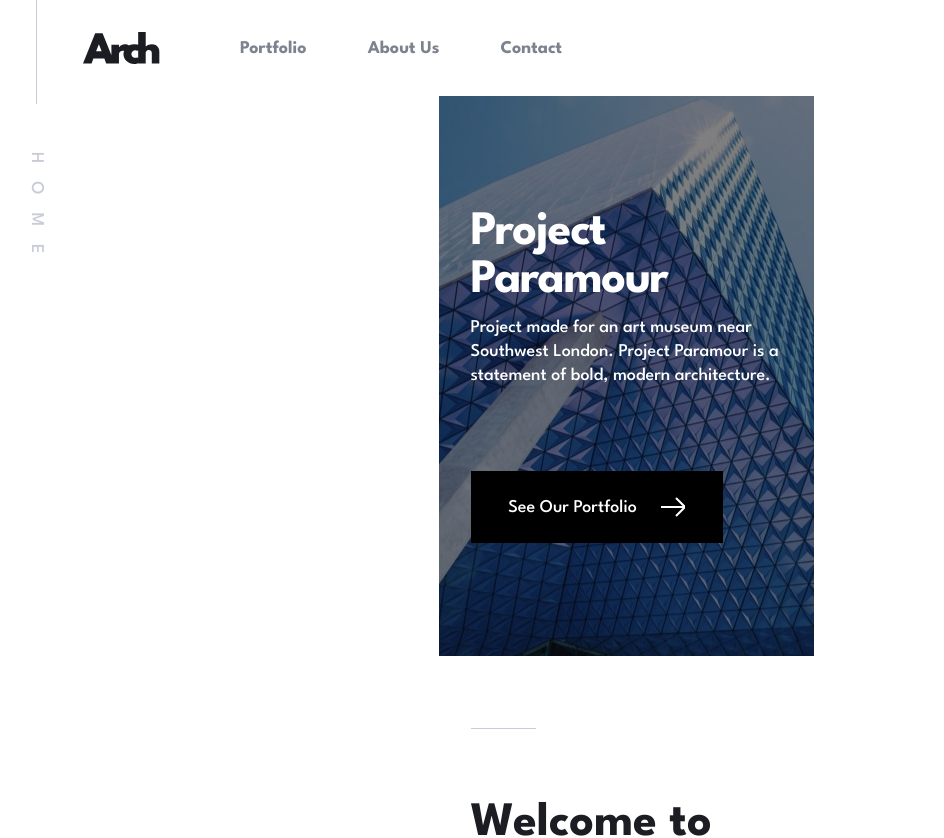
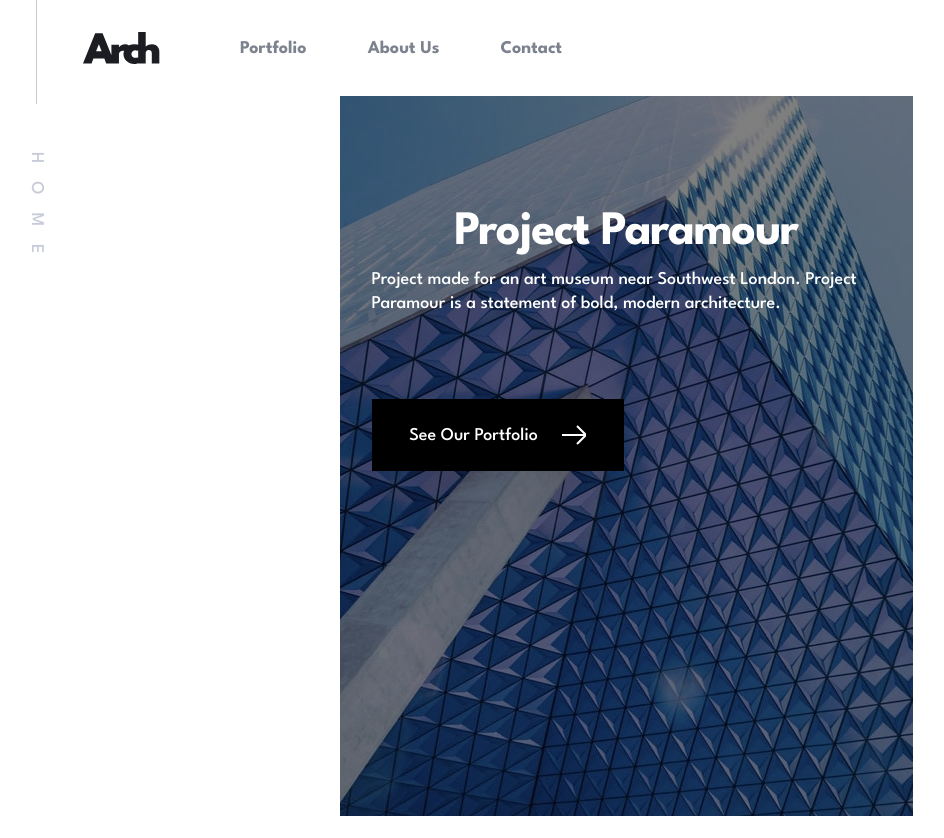
Before and after one commit to gigakhrz/arch-studio-multi-page-website, a Next.js app: page / in a window 1280 px wide. Shown: the top 838 px of the page, without its empty margins (14-958 px from the left). Built offline with nearby package versions, Linux system fonts and the light colour scheme.

Commit message:
add paramour bg tablet

```diff
--- a/src/app/components/homeChilds/Paramour.tsx
+++ b/src/app/components/homeChilds/Paramour.tsx
@@ -3,7 +3,10 @@ import arrowIcon from "../../../../public/assets/icons/Group 18.svg";
 
 const Paramour = (): JSX.Element => {
   return (
-    <div className="w-[375px] flex flex-col py-[113px] px-8 relative gap-[83px] bg-parramourMob-img bg-no-repeat	bg-cover	">
+    <div
+      className="w-[375px] flex flex-col py-[113px] px-8 relative gap-[83px] bg-parramourMob-img bg-no-repeat	bg-cover	md:w-[573px] md:h-[720px]
+     md:bg-parramourTab-img "
+    >
       <div className=" z-10 flex flex-col items-center w-full justify-center gap-[11px]">
         <h1 className="text-[48px] leading-[48px] tracking-[-1.2px] text-white self-center font-bold">
           Project Paramour
--- a/tailwind.config.ts
+++ b/tailwind.config.ts
@@ -11,6 +11,8 @@ const config: Config = {
       backgroundImage: {
         "parramourMob-img":
           "url('/assets/home/mobile/image-hero-paramour.jpg')",
+        "parramourTab-img":
+          "url('/assets/home/tablet/image-hero-paramour.jpg')",
         "projectMob-img": "url('/assets/portfolio/mobile/image-del-sol.jpg')",
         "towerMob-img": "url('/assets/portfolio/mobile/image-228b.jpg')",
         "protorypeMob-img":
```
